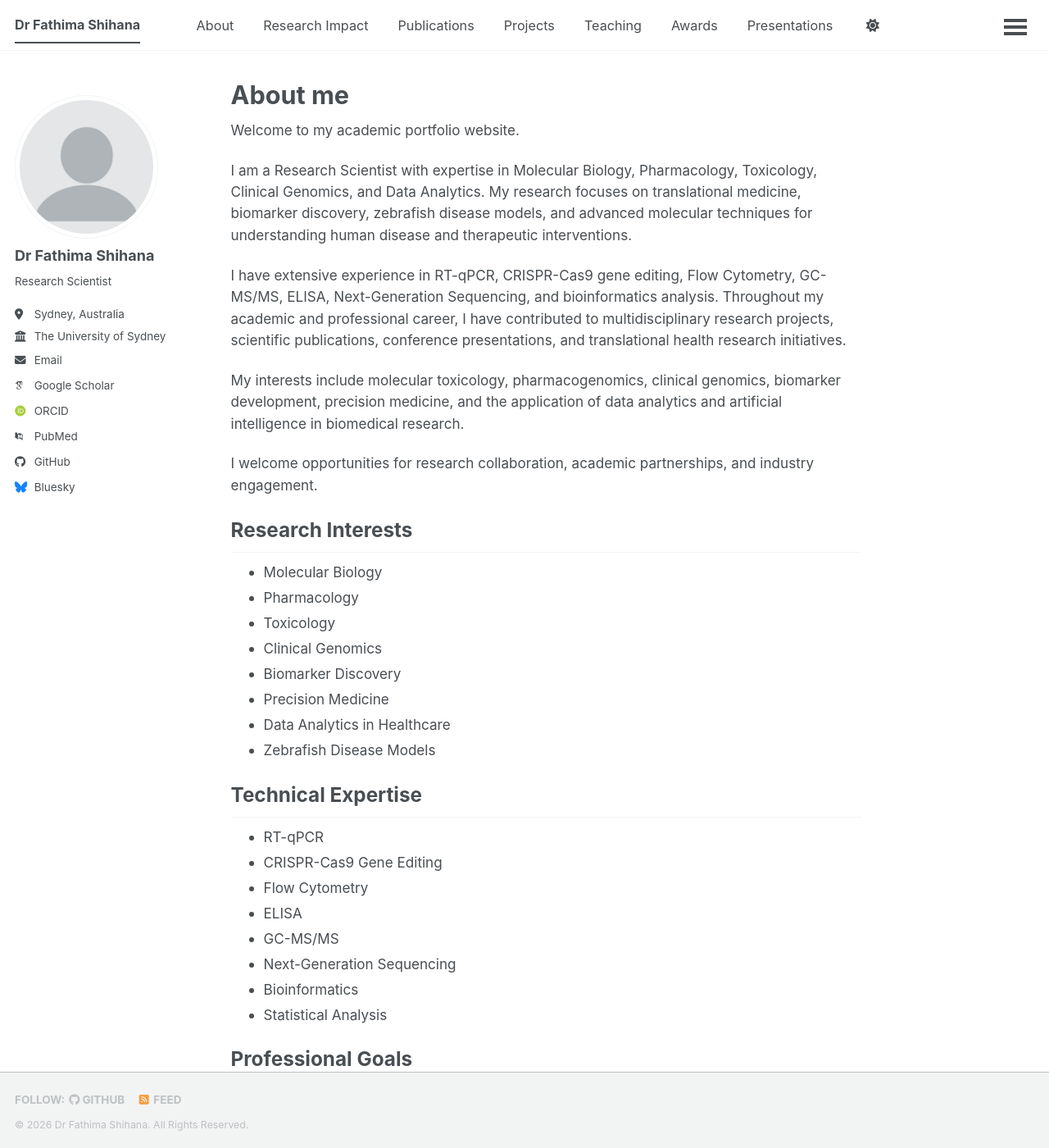
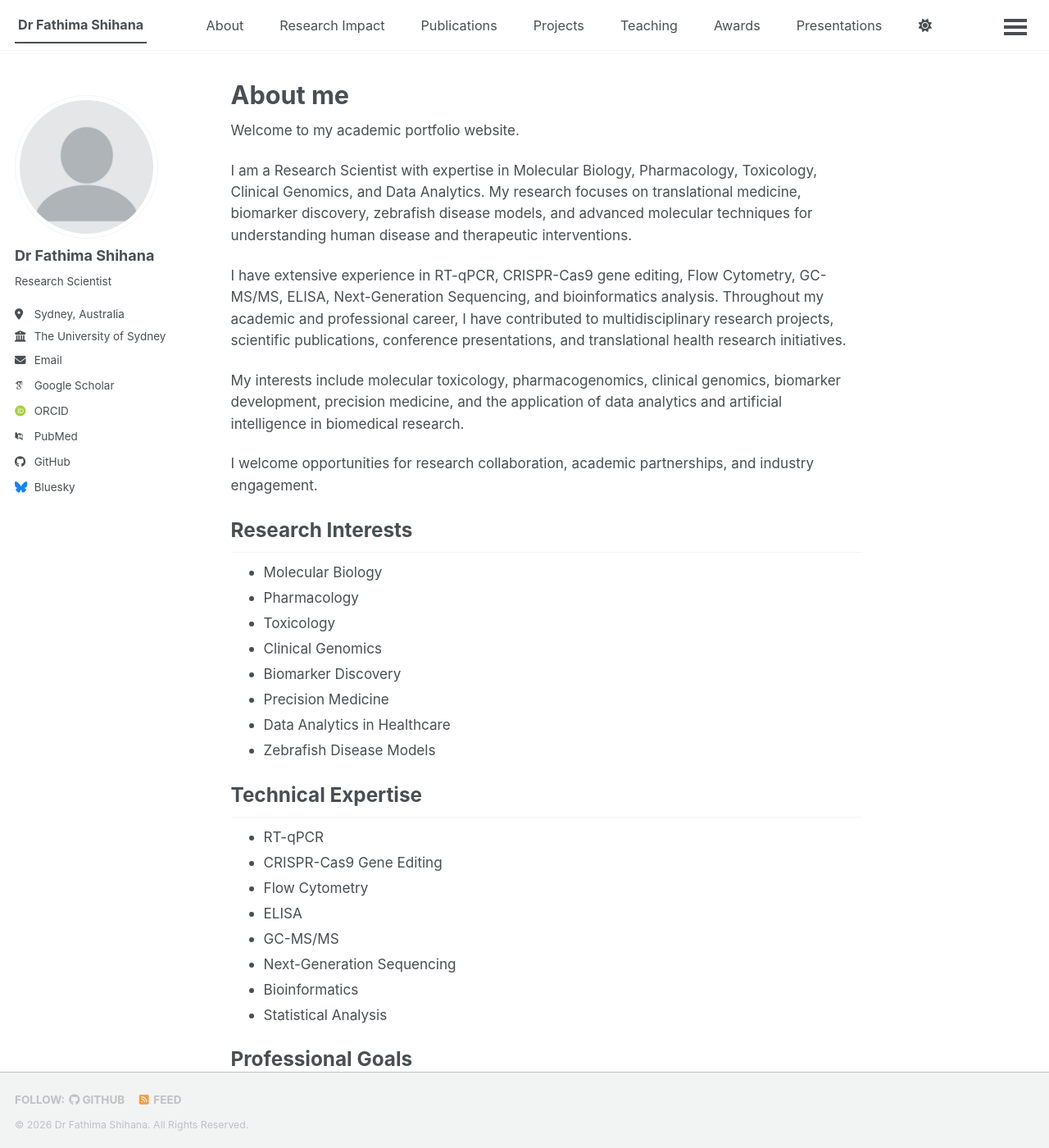
Before and after one commit to fathimashihana/fathimashihana.github.io, a Jekyll site: the page built from _pages/about.md, in a window 1280 px wide and 1400 px high. Shown: the whole window at 82% size. Built offline with Jekyll 4.4.1, drawn with Linux system fonts in a browser that asks for light colours; some web fonts are replaced; a script bundle is joined from its source files by our own code; library files that are not in the unit come from our copies.

Commit message:
Update main.scss

```diff
--- a/assets/css/main.scss
+++ b/assets/css/main.scss
@@ -157,3 +157,11 @@
 .masthead__menu-item {
     font-size: 0.9rem !important;
 }
+.greedy-nav .visible-links li {
+    margin-right: 0 !important;
+}
+
+.greedy-nav .visible-links a {
+    padding-left: 4px !important;
+    padding-right: 4px !important;
+}
```
